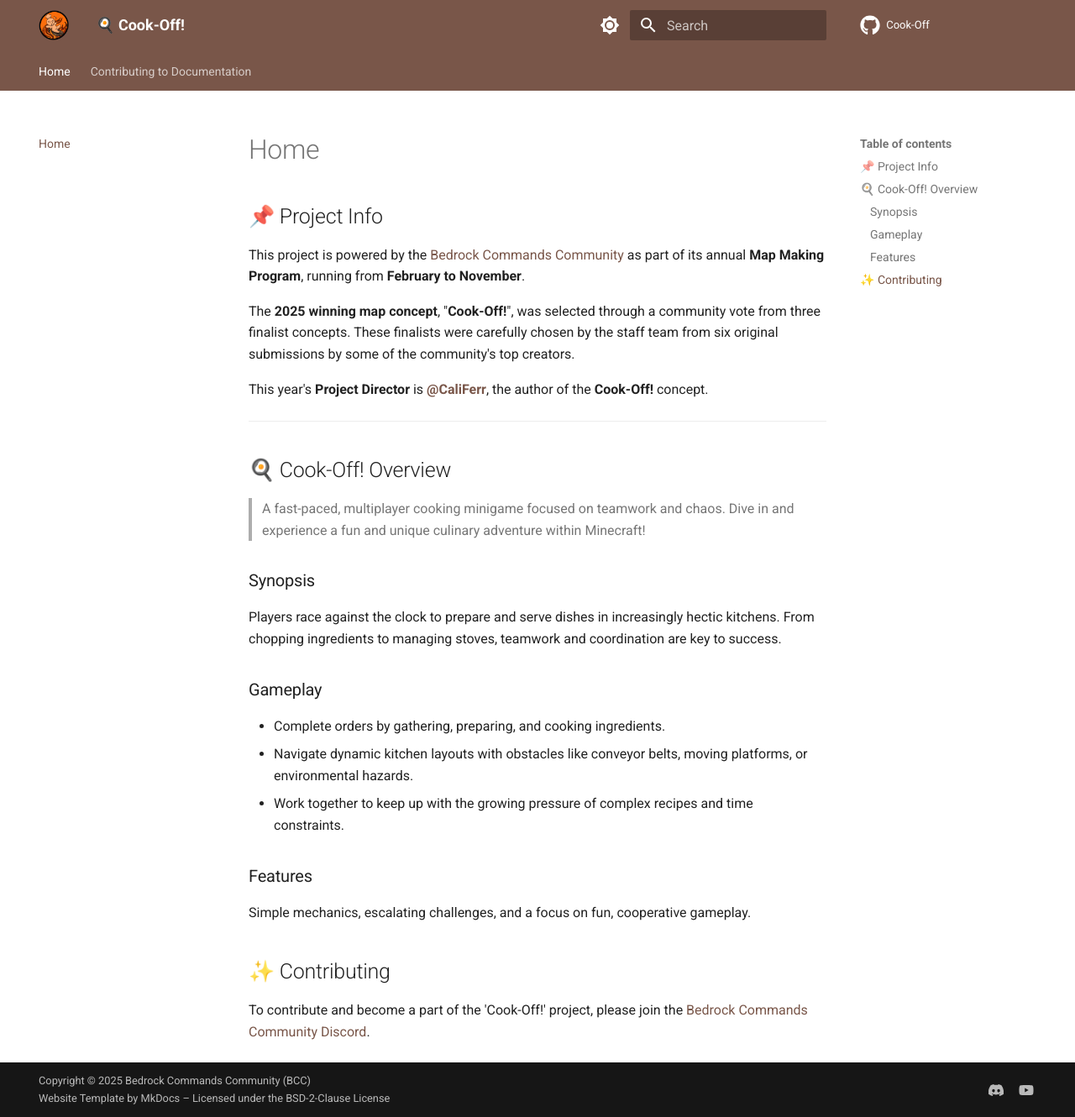
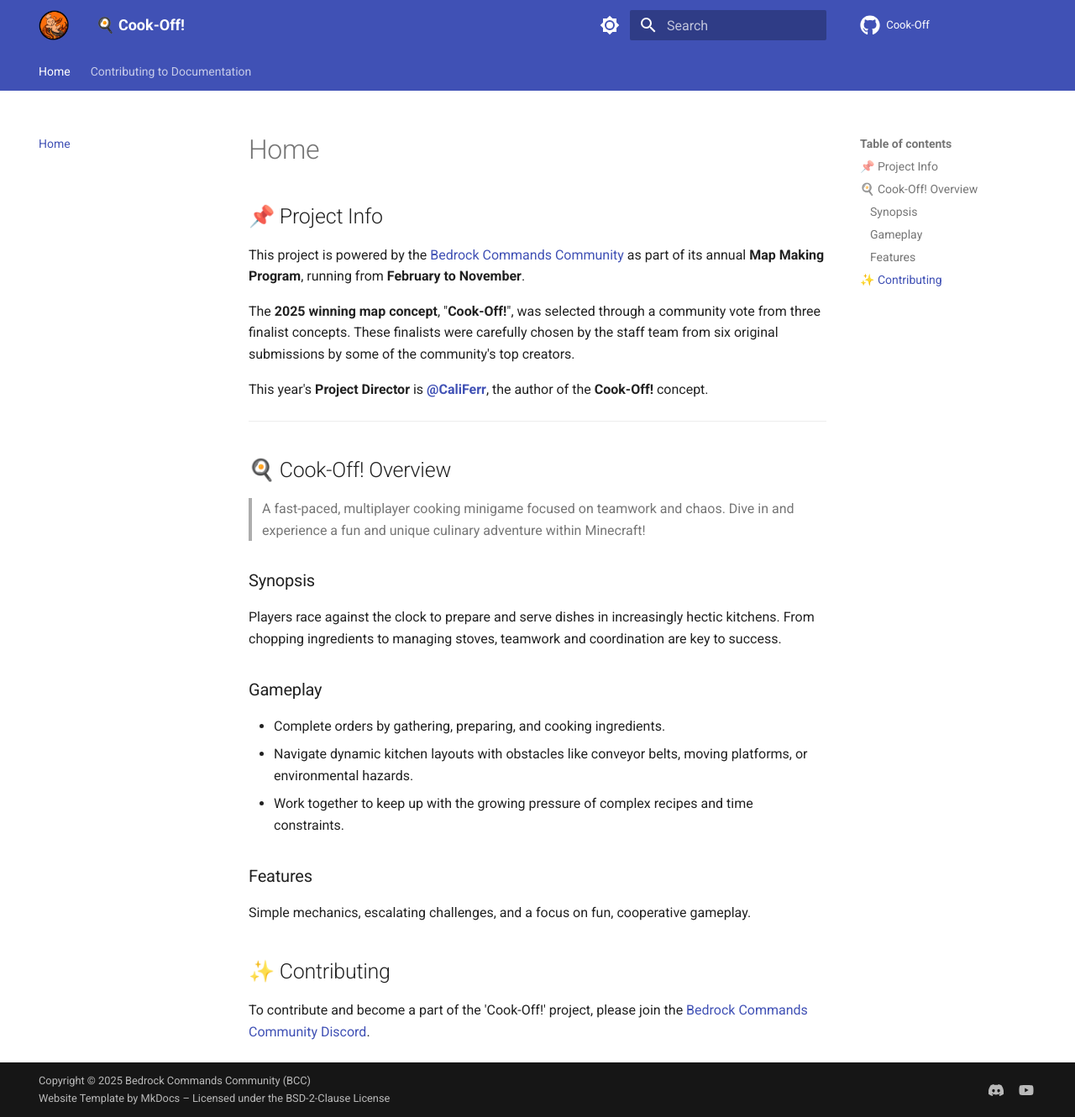
Before and after one commit to BedrockCommands/Cook-Off-Docs, an MkDocs documentation site: the page built from docs/docs/index.md, in a window 1280 px wide and 1330 px high. Shown: the whole window at 84% size. Built offline with MkDocs 1.6.1 and Material for MkDocs 9.7.7, drawn with Linux system fonts in a browser that asks for light colours; comment, search, counter and statistics services are not loaded.

Commit message:
Update mkdocs.yml

```diff
--- a/docs/mkdocs.yml
+++ b/docs/mkdocs.yml
@@ -26,14 +26,14 @@
     - content.code.copy
   palette:
     - scheme: default
-      primary: brown
-      accent: brown
+      primary: indigo
+      accent: indigo
       toggle:
         icon: material/brightness-7
         name: Switch to dark mode
     - scheme: slate
       primary: brown
-      accent: indigo
+      accent: brown
       toggle:
         icon: material/brightness-4
         name: Switch to light mode
```
